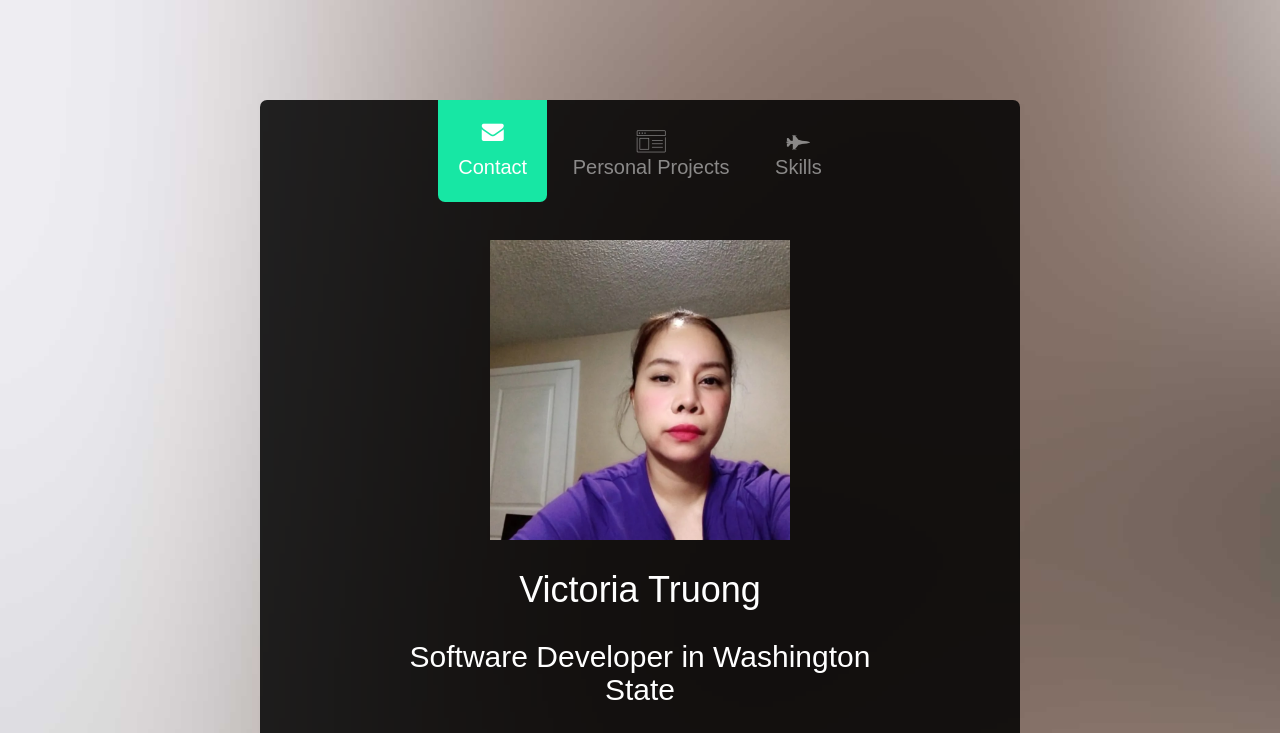
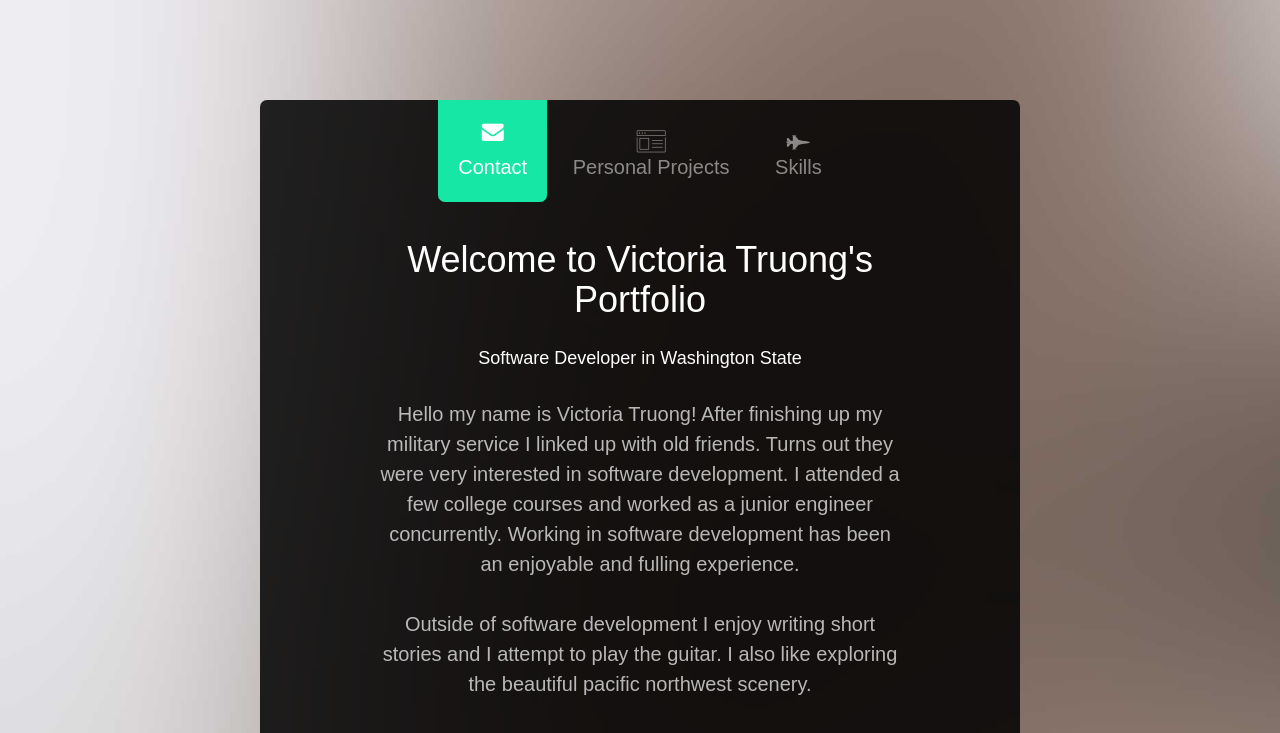
Before and after one commit to victoriataitruong/developer_portfolio, a website: page index.html in a window 1280 px wide. Shown: the top 733 px of the page. Drawn offline with Linux system fonts and the light colour scheme; files whose address does not match are found by name.

Commit message:
removed photo

```diff
--- a/index.html
+++ b/index.html
@@ -98,11 +98,8 @@
           <div class="fh5co-content-inner text-center">
             <div class="row row-bottom-padded-sm">
               <div class="col-md-12">
-                <figure>
-                  <img src="images/profile.jpg" width="300" height="300" alt="Free HTML5 Wesbite Template by FreeHTML5.co">
-                </figure>
-                <h1>Victoria Truong</h1>
-                <h2>Software Developer in Washington State</h2>
+                <h1>Welcome to Victoria Truong's Portfolio</h1>
+                <h4>Software Developer in Washington State</h4>
                 <p>Hello my name is Victoria Truong! After finishing up my military service I linked up with old friends. Turns out they were very interested in software development. I attended a few college courses and worked as a junior engineer concurrently. Working in software development has been an enjoyable and fulling experience.</p>
                 <p>Outside of software development I enjoy writing short stories and I attempt to play the guitar. I also like exploring the beautiful pacific northwest scenery.</p>
               </div>
```
